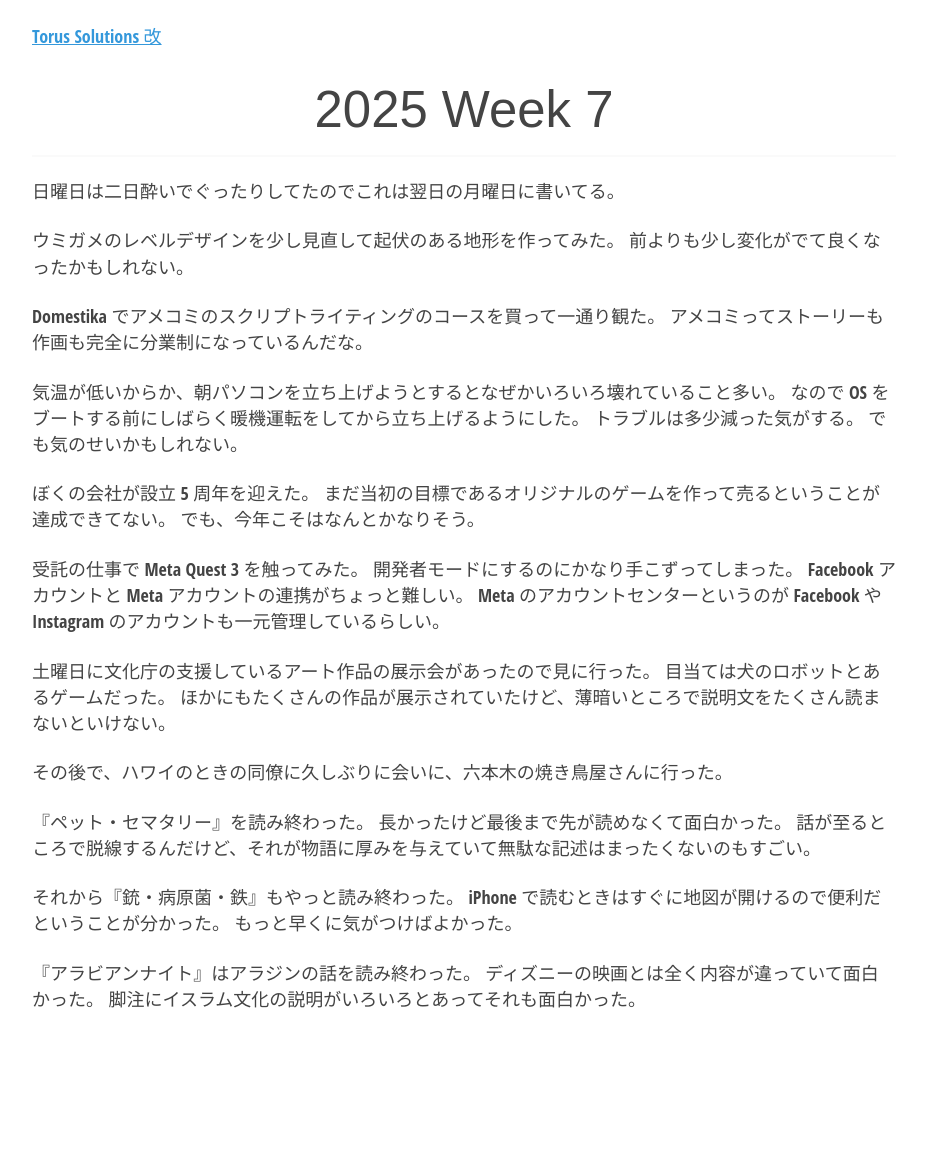
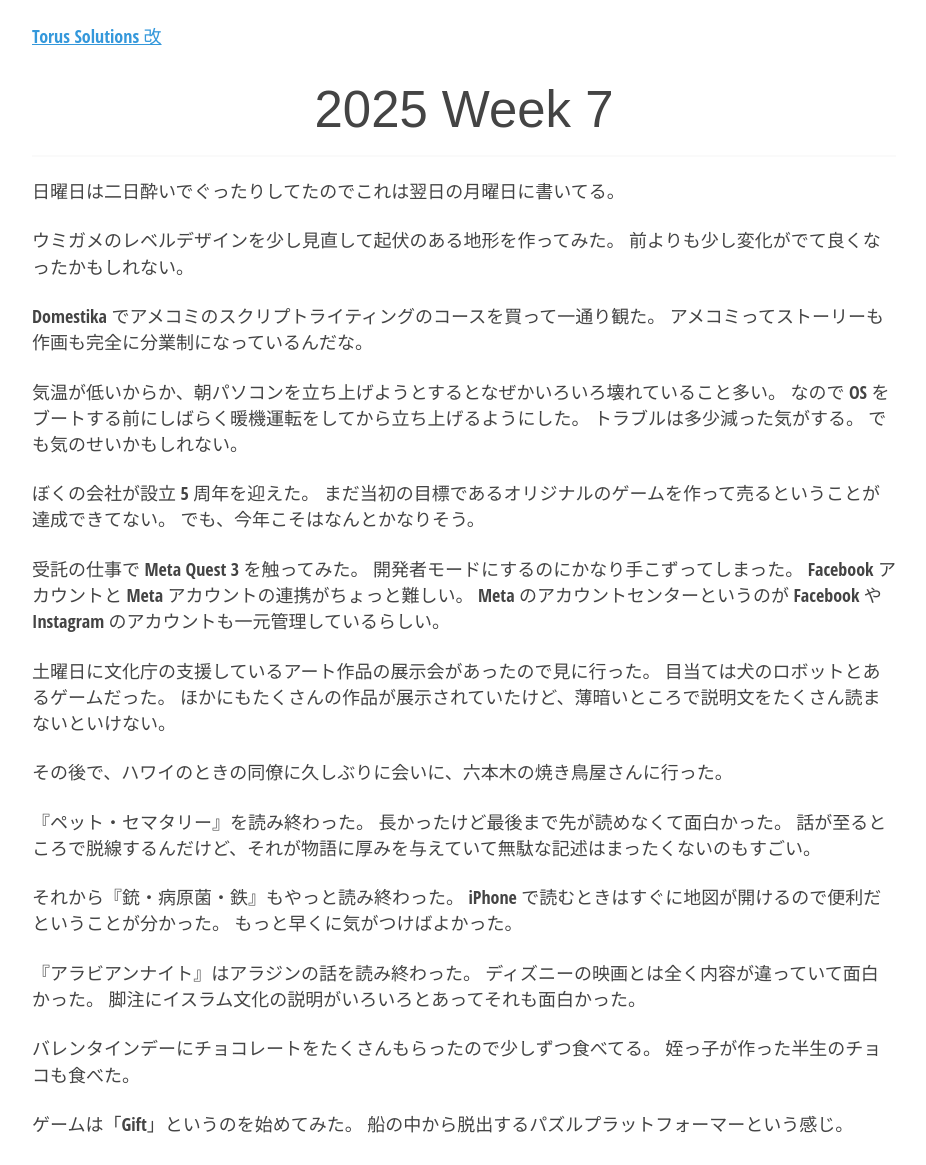
Before and after one commit to torus/torus.github.io, a Jekyll site: the page built from _posts/2025-02-17-week-07.md, in a window 1280 px wide. Shown: the whole page, without its empty margins (176-1102 px from the left). Built offline with Jekyll 4.4.1, drawn with Linux system fonts in a browser that asks for light colours; before the commit the page ends 1040 px from its top, so only the background shows below that.

Commit message:
add more text

```diff
--- a/_posts/2025-02-17-week-07.md
+++ b/_posts/2025-02-17-week-07.md
@@ -41,3 +41,9 @@ iPhone で読むときはすぐに地図が開けるので便利だというこ
 『アラビアンナイト』はアラジンの話を読み終わった。
 ディズニーの映画とは全く内容が違っていて面白かった。
 脚注にイスラム文化の説明がいろいろとあってそれも面白かった。
+
+バレンタインデーにチョコレートをたくさんもらったので少しずつ食べてる。
+姪っ子が作った半生のチョコも食べた。
+
+ゲームは「Gift」というのを始めてみた。
+船の中から脱出するパズルプラットフォーマーという感じ。
```
